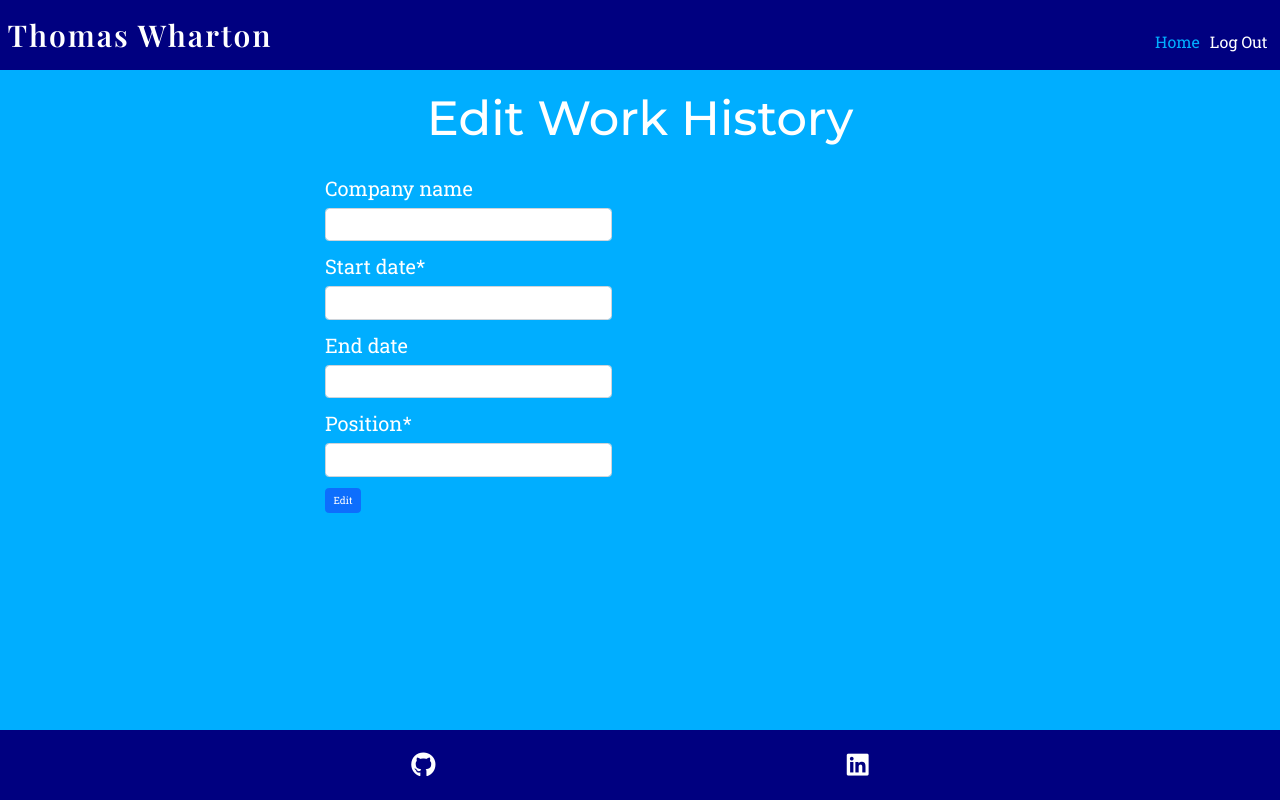
After one commit to ThomasWharton/TW-Portfolio, a Django app: page /edit-work-history in a window 1280 px wide. The commit adds this page. Run offline with Django 4.2, Linux system fonts and the light colour scheme; the visitor is signed in with stand-in values (Sample User, id 1); data that the repository does not hold is empty; some libraries are stand-ins or nearby versions.

Commit message:
Feat: Add edit work history page

```diff
--- a/portfolio/urls.py
+++ b/portfolio/urls.py
@@ -37,5 +37,7 @@ urlpatterns = [
     path('edit-skill/<skill_id>', views.display_edit_skill, name="edit-skill"),
     path('edit-project', views.display_edit_project, name="edit-project"),
     path('edit-project/<project_id>', views.display_edit_project, name="edit-project"),
+    path('edit-work-history', views.display_edit_work_history, name="edit-work-history"),
+    path('edit-work-history/<work_history_id>', views.display_edit_work_history, name="edit-work-history"),
 ]
 urlpatterns += static(settings.MEDIA_URL, document_root=settings.MEDIA_ROOT)
--- a/static/css/style.css
+++ b/static/css/style.css
@@ -293,4 +293,12 @@ hr {
 
 .form-row {
     justify-content: space-evenly;
+    align-items: center;
 }
+
+.form-a {
+    text-decoration: none;
+    font-family: var(--main-font);
+    font-size: 1.6rem;
+    color: var(--white);
+}
--- a/templates/pages/dashboard.html
+++ b/templates/pages/dashboard.html
@@ -58,7 +58,7 @@
             <img src="..." class="card-img-top" alt="...">
             <p class="card-text">Add or edit work history here.</p>
             <a href="{% url 'add-work-history' %}" class="btn btn-success">Add</a>
-            <a href="#" class="btn btn-primary">Edit</a>
+            <a href="{% url 'edit-work-history' %}" class="btn btn-primary">Edit</a>
             </div>
         </div>
     </div>
--- /dev/null
+++ b/templates/pages/edit_work_history.html
@@ -0,0 +1,34 @@
+{% extends "dashboard_base.html" %}
+
+{% load crispy_forms_tags %}
+
+{% block content %}
+<div class="container d-flex justify-content-center">
+    <div class="row form-row">
+        <h2 class="heading text-center">Edit Work History</h2>
+        <div class="col-md-5">
+            <form method="POST" class="form" enctype="multipart/form-data">
+                {% csrf_token %}
+                <div class="col text-left">
+                    {{ work_history_form|crispy }}
+                    <button type="submit" class="btn btn-primary">Edit</button>
+                </div>
+            </form>
+        </div>
+        <div class="col-md-5">
+            <div class="row card-container">
+                {% for work_history in work_histories %}
+                    <div class="card col-md-3 project-card">
+                        <div class="card-body">
+                            <a href="{% url 'edit-work-history' work_history.id %}" class="form-a">
+                                <h4>{{ work_history.company_name }}</h4>
+                            </a>
+                    </div>
+                  </div>
+                {% endfor %}
+            </div>
+        </div>
+    </div>
+</div>
+
+{% endblock %}
--- a/templates/sections/about.html
+++ b/templates/sections/about.html
@@ -1,6 +1,6 @@
 <div class="container">
     <h2 class="heading text-center">About Me</h2>
-    {% for detail in detail %}
+    {% for detail in details %}
     <div class="row about-row text-center box-border">
         <div class="col-md-4">
             <div class="row">
@@ -26,7 +26,7 @@
     <div class="row history-row box-border">
         <div class="col-md-4">
             <h2 class="timeline-heading text-center">Education</h2>
-            {% for education in education %}
+            {% for education in educations %}
                 {% if education.end_date == null %}
                     <div class="timeline-item" data-dates="{{ education.start_date }} -  Present">
                         <h3>{{ education.place_of_study }}</h3>
@@ -42,7 +42,7 @@
         </div>
         <div class="col-md-4">
             <h2 class="timeline-heading text-center">Work History</h2>
-            {% for work_history in work_history %}
+            {% for work_history in work_histories %}
                 {% if work_history.end_date == null %}
                     <div class="timeline-item" data-dates="{{ work_history.start_date }} -  Present">
                         <h3>{{ work_history.company_name }}</h3>
--- a/tw_portfolio/views.py
+++ b/tw_portfolio/views.py
@@ -21,22 +21,22 @@ def display_home(request):
 
 
 def display_all(request):
-    detail = PersonalDetail.objects.all()
+    details = PersonalDetail.objects.all()
     skills = Skill.objects.all()
-    category = SkillCategory.objects.all()
+    categories = SkillCategory.objects.all()
     projects = Project.objects.all()
     data = Home.objects.all()
-    work_history = WorkHistory.objects.all()
-    education = Education.objects.all()
+    work_histories = WorkHistory.objects.all()
+    educations = Education.objects.all()
 
     context = {
-        'detail': detail,
+        'details': details,
         'data': data,
         'projects': projects,
         'skills': skills,
-        'categories': category,
-        'work_history': work_history,
-        'education': education
+        'categories': categories,
+        'work_histories': work_histories,
+        'educations': educations
         }
     if request.path == "home/":
         return render(request, 'pages/index.html', context)
@@ -180,10 +180,7 @@ def display_edit_skill(request, skill_id=None):
 
         if skill_form.is_valid():
             skill_form.save()
-            if skill_id:
-                return redirect('edit-skill', skill_id=skill.id)
-            else:
-                return redirect('edit-skill')
+            return redirect('dashboard')
 
     context = {
         'skill': skill if skill_id else None,
@@ -214,10 +211,7 @@ def display_edit_project(request, project_id=None):
 
         if project_form.is_valid():
             project_form.save()
-            if project_id:
-                return redirect('edit-project', project_id=project.id)
-            else:
-                return redirect('edit-project')
+            return redirect('dashboard')
 
     context = {
         'project': project if project_id else None,
@@ -226,3 +220,33 @@ def display_edit_project(request, project_id=None):
     }
 
     return render(request, 'pages/edit_project.html', context)
+
+
+@check_admin
+def display_edit_work_history(request, work_history_id=None):
+    work_histories = WorkHistory.objects.all()
+
+    if work_history_id:
+        work_history = get_object_or_404(WorkHistory, pk=work_history_id)
+        work_history_form = WorkHistoryForm(instance=work_history)
+    else:
+        work_history_form = WorkHistoryForm()
+
+    if request.method == 'POST':
+        if work_history_id:
+            work_history = get_object_or_404(WorkHistory, pk=work_history_id)
+            work_history_form = WorkHistoryForm(request.POST, instance=work_history)
+        else:
+            work_history_form = WorkHistoryForm(request.POST)
+
+        if work_history_form.is_valid():
+            work_history_form.save()
+            return redirect('dashboard')
+
+    context = {
+        'work_history': work_history if work_history_id else None,
+        'work_history_form': work_history_form,
+        'work_histories': work_histories
+    }
+
+    return render(request, 'pages/edit_work_history.html', context)
```
